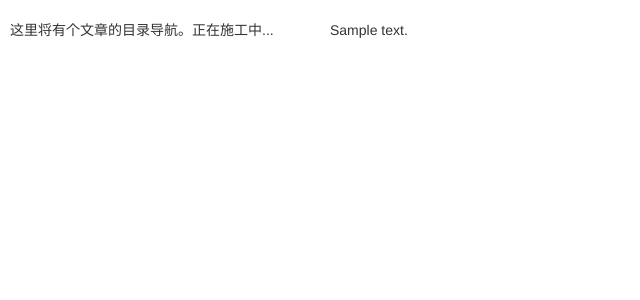
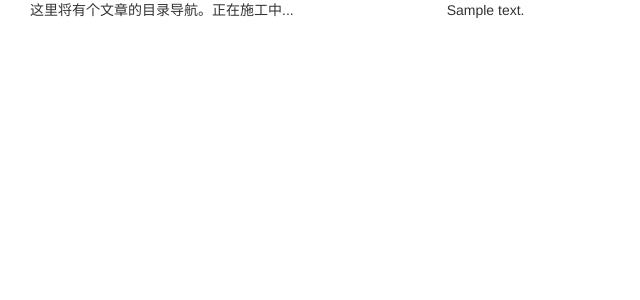
Before and after one commit to shimachao/markdown_blog, a Flask app: template app/templates/article.html in a window 1280 px wide. Shown: the top 300 px of the page, without its empty margins (0-640 px from the left). Run offline with Flask 2, Linux system fonts and the light colour scheme; the template is opened without the code that fills it: most values are stand-ins (such as "Sample title", 1, 10 or a date in 2020); parts of the project's set-up code (start-up, migrations or seed data) failed here and were passed over; some libraries are stand-ins or nearby versions.

Commit message:
用bootstrapt布局

```diff
--- a/app/static/css/article.css
+++ b/app/static/css/article.css
@@ -1,18 +1,3 @@
-aside#directory{
-    position: fixed;
-    margin: 10px;
-    left: 0px;
-    top: 10px;
-    width: 300px;
-}
-
-article{
-    margin: 10px;
-    margin-left: 320px;
-    padding: 10px;
-    width: 800px;
-}
-
 article img{
     border:0;max-width:100%;
 }
--- a/app/templates/article.html
+++ b/app/templates/article.html
@@ -14,12 +14,18 @@
 
     </head>
     <body>
+        <div class="container-fluid">
+            <div class="col-md-4">
                 <aside id="directory">
                     <p>这里将有个文章的目录导航。正在施工中... </p>
                 </aside>
+            </div>
+            <div class="col-md-8">
                 <article>
                 {{text|safe}}
                 </article>
+            </div>
+        </div>
 
         <script src="{{url_for('static', filename='js/jquery-1.11.3.min.js')}}"></script>
         <script src="{{url_for('static', filename='js/bootstrap.min.js')}}"></script>
```
Lines whose indentation alone changed are shown as unchanged.
